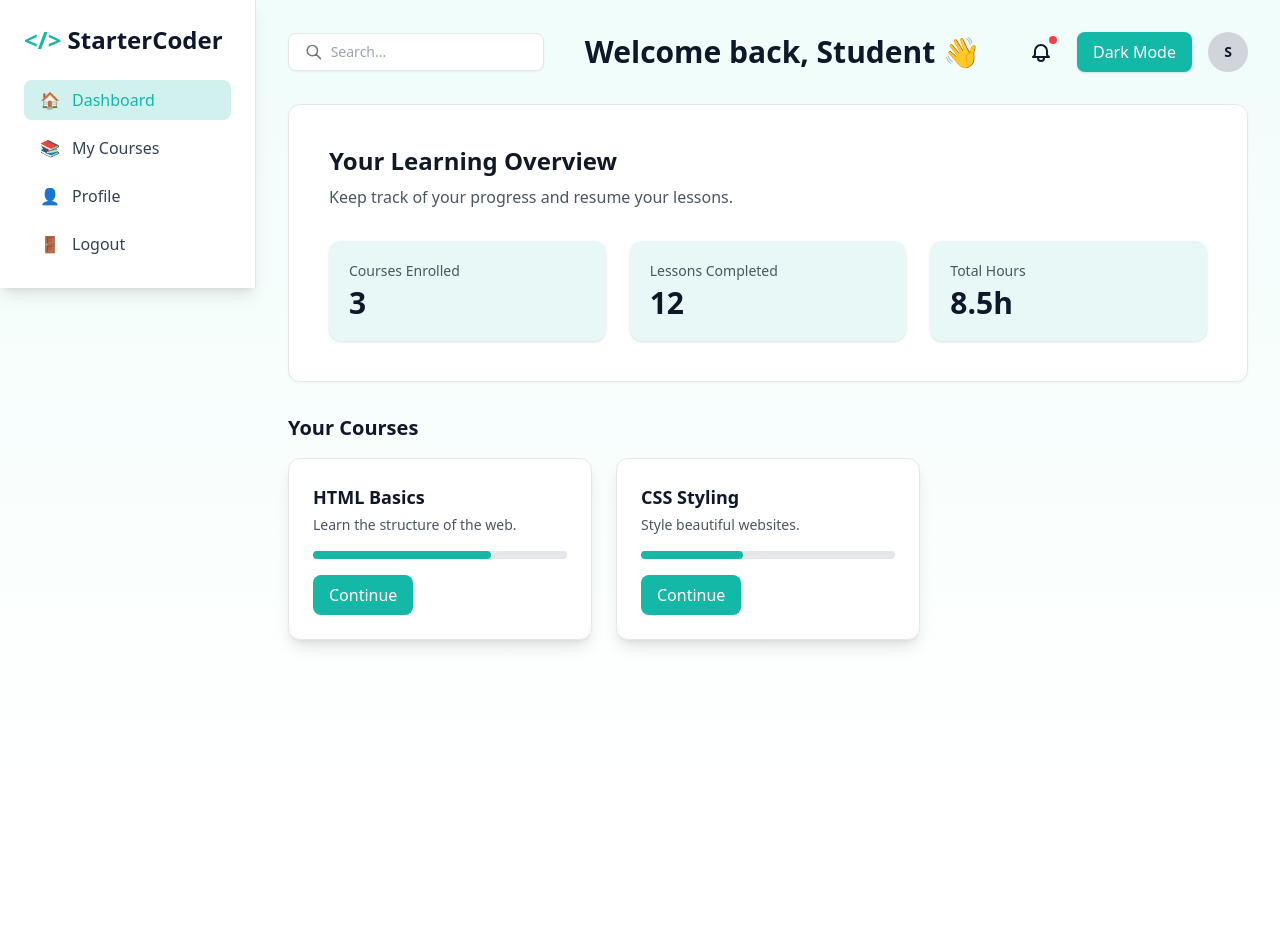
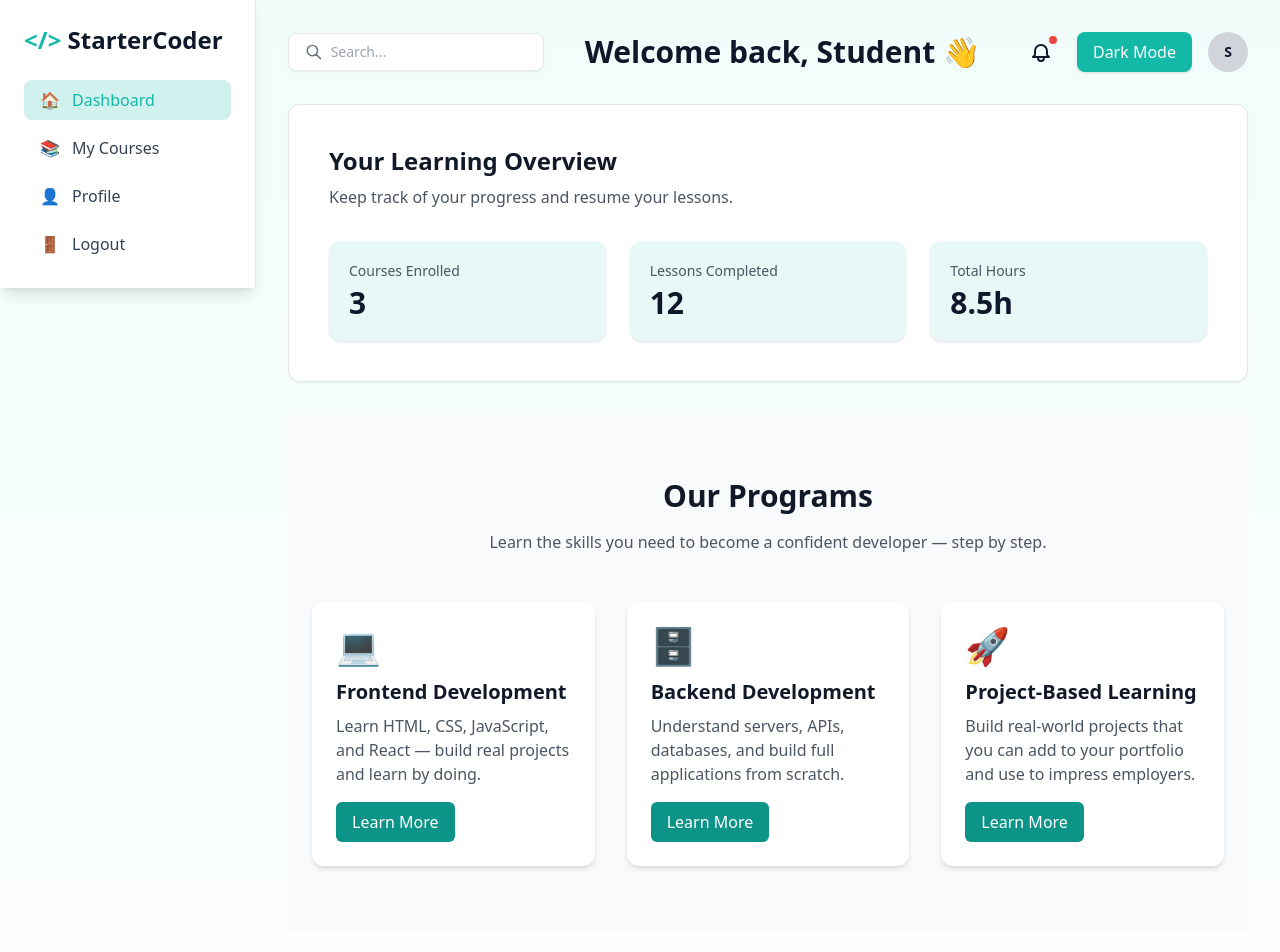
Before and after one commit to sageecodes/StarterCoder-Landing, a plain HTML site: page students-dashboard.html in a window 1280 px wide. Shown: the top 952 px of the page. Before the commit the page ends 800 px from the top, so only its background shows below. Drawn offline with nearby package versions, Linux system fonts and the light colour scheme.

Commit message:
added progress

```diff
--- a/students-dashboard.html
+++ b/students-dashboard.html
@@ -226,6 +226,77 @@
         </section>
 
         <!-- PROGRESS CARDS -->
+        <section id="programs" class="py-16 bg-gray-50 dark:bg-gray-900">
+          <div class="max-w-6xl mx-auto px-6">
+            <h2
+              class="text-3xl font-bold text-center mb-4 text-gray-900 dark:text-white"
+            >
+              Our Programs
+            </h2>
+
+            <p class="text-center text-gray-600 dark:text-gray-300 mb-12">
+              Learn the skills you need to become a confident developer — step
+              by step.
+            </p>
+
+            <div class="grid gap-8 md:grid-cols-2 lg:grid-cols-3">
+              <!-- Card -->
+              <div class="p-6 bg-white dark:bg-gray-800 rounded-xl shadow-md">
+                <div class="text-4xl mb-3">💻</div>
+                <h3
+                  class="text-xl font-semibold mb-2 text-gray-900 dark:text-white"
+                >
+                  Frontend Development
+                </h3>
+                <p class="text-gray-600 dark:text-gray-300 mb-4">
+                  Learn HTML, CSS, JavaScript, and React — build real projects
+                  and learn by doing.
+                </p>
+                <button
+                  class="px-4 py-2 rounded-md bg-teal-600 text-white hover:bg-teal-700 transition"
+                >
+                  Learn More
+                </button>
+              </div>
+
+              <div class="p-6 bg-white dark:bg-gray-800 rounded-xl shadow-md">
+                <div class="text-4xl mb-3">🗄️</div>
+                <h3
+                  class="text-xl font-semibold mb-2 text-gray-900 dark:text-white"
+                >
+                  Backend Development
+                </h3>
+                <p class="text-gray-600 dark:text-gray-300 mb-4">
+                  Understand servers, APIs, databases, and build full
+                  applications from scratch.
+                </p>
+                <button
+                  class="px-4 py-2 rounded-md bg-teal-600 text-white hover:bg-teal-700 transition"
+                >
+                  Learn More
+                </button>
+              </div>
+
+              <div class="p-6 bg-white dark:bg-gray-800 rounded-xl shadow-md">
+                <div class="text-4xl mb-3">🚀</div>
+                <h3
+                  class="text-xl font-semibold mb-2 text-gray-900 dark:text-white"
+                >
+                  Project-Based Learning
+                </h3>
+                <p class="text-gray-600 dark:text-gray-300 mb-4">
+                  Build real-world projects that you can add to your portfolio
+                  and use to impress employers.
+                </p>
+                <button
+                  class="px-4 py-2 rounded-md bg-teal-600 text-white hover:bg-teal-700 transition"
+                >
+                  Learn More
+                </button>
+              </div>
+            </div>
+          </div>
+        </section>
 
         <!-- COURSES LIST -->
         <section>
```
